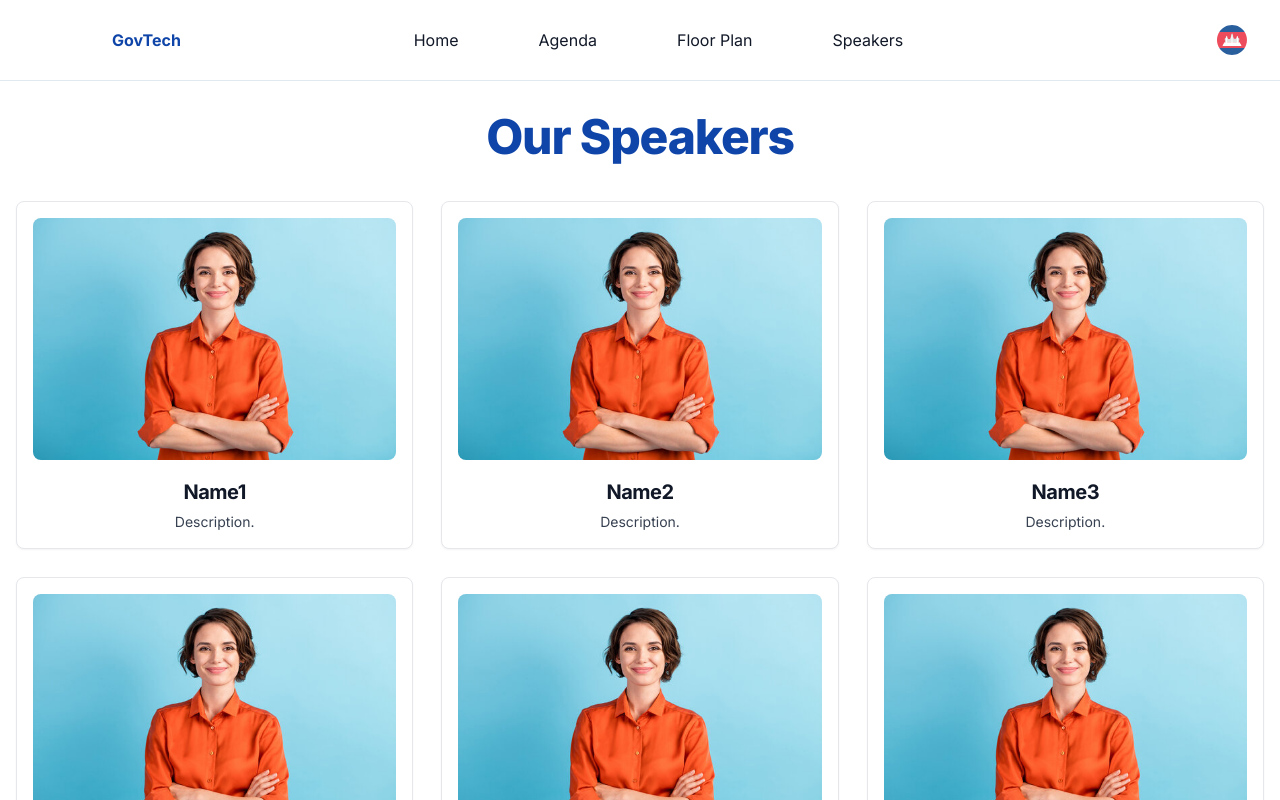
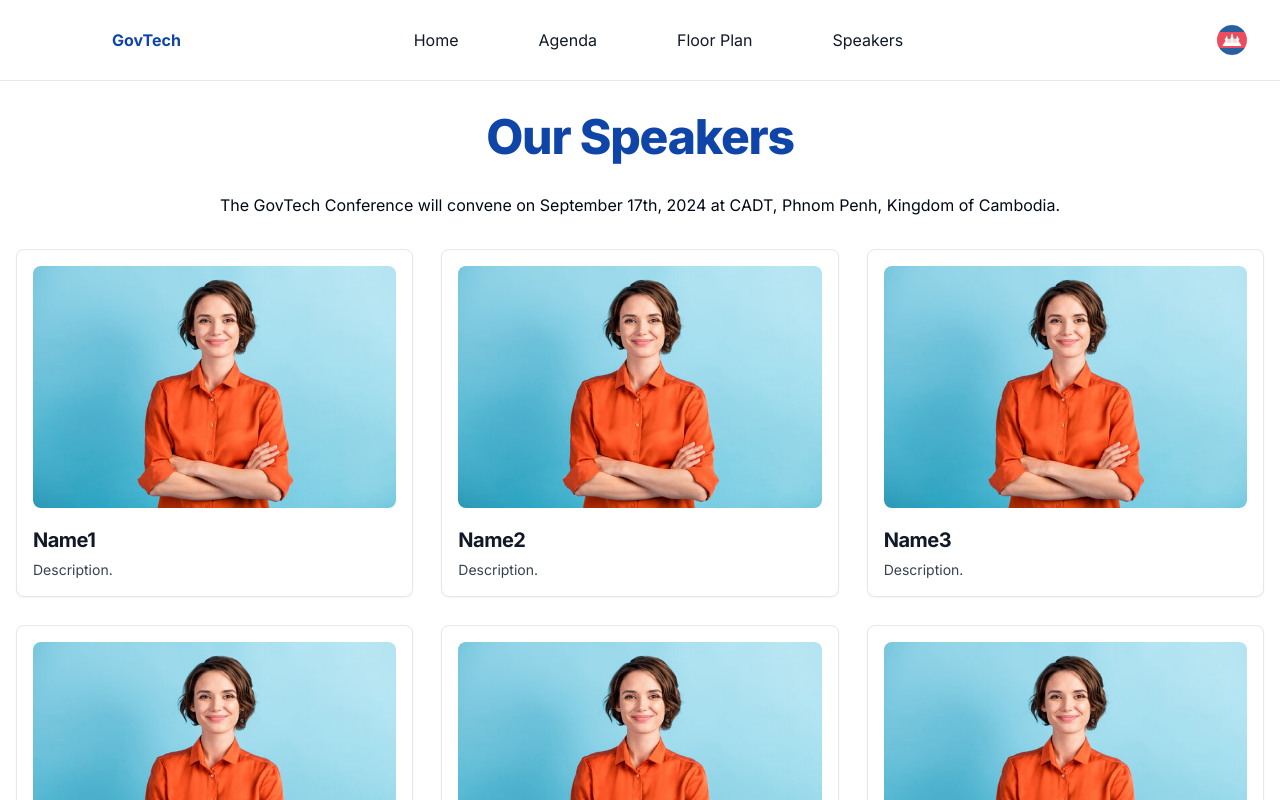
Before and after one commit to MPTCDITR/govtech-website, a Next.js app: page /en/speakers in a window 1280 px wide. Shown: the top 800 px of the page. Built offline with nearby package versions, Linux system fonts and the light colour scheme.

Commit message:
fix: speaker card title

```diff
--- a/app/[locale]/speakers/page.tsx
+++ b/app/[locale]/speakers/page.tsx
@@ -3,16 +3,16 @@ import SpeakerCardList from '@/components/speaker-card/speaker-card-list';
 
 export default function SpeakerPage() {
     return (
-        <main className='mt-4 mb-20 flex justify-center'>
-            <div className='w-full max-w-7xl px-4'>
-                <div className='text-center'>
-                    <TextElement variant='heading' className='mt-4 mb-10 text-primary'>
-                        Our Speakers
-                    </TextElement>
-                    <div>
-                        <SpeakerCardList />
-                    </div>
-                </div>
+        <main className='container flex flex-col items-center justify-between gap-8 p-4'>
+            <TextElement variant='heading' className='mt-4 text-primary'>
+                Our Speakers
+            </TextElement>
+            <TextElement variant='body'>
+                The GovTech Conference will convene on September 17th, 2024 at CADT, Phnom Penh,
+                Kingdom of Cambodia.
+            </TextElement>
+            <div>
+                <SpeakerCardList />
             </div>
         </main>
     );
```
